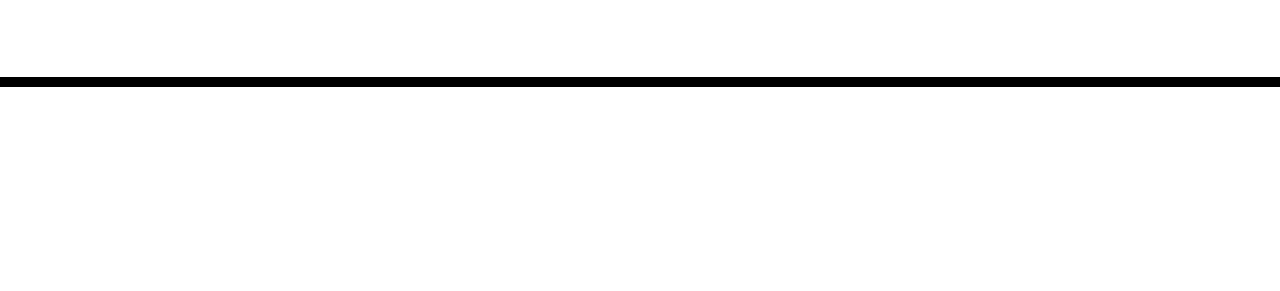
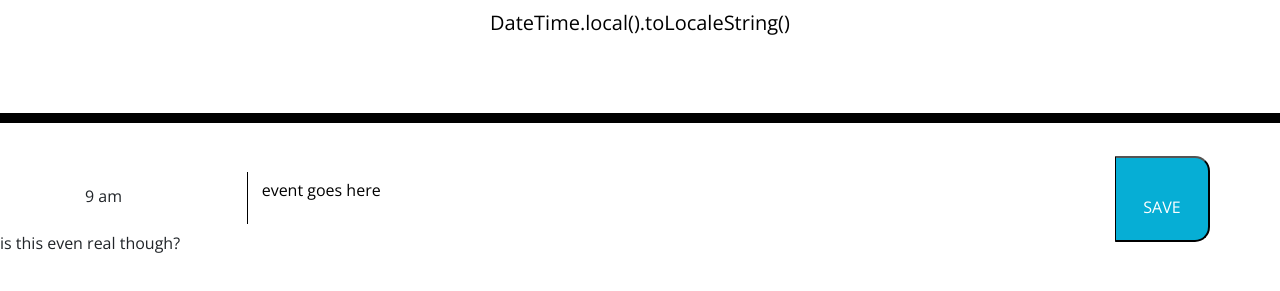
Before and after one commit to Stephdanid/dayPlanner, a plain HTML site: page index.html in a window 1280 px wide. Shown: the part 181-472 px from the top of the page. Drawn offline with nearby package versions, Linux system fonts and the light colour scheme.

Commit message:
added more html tags to match css, added source tag to Luxon library, begun hooking into p tag for calendar display

```diff
--- a/index.html
+++ b/index.html
@@ -1,23 +1,13 @@
 <!DOCTYPE html>
 <html lang="en">
+
 <head>
     <meta charset="UTF-8" />
     <meta name="viewport" content="width=device-width, initial-scale=1.0" />
     <meta http-equiv="X-UA-Compatible" content="ie=edge" />
-    <link
-      rel="stylesheet"
-      href="https://stackpath.bootstrapcdn.com/bootstrap/4.3.1/css/bootstrap.min.css"
-    />
-    <link
-      rel="stylesheet"
-      href="https://use.fontawesome.com/releases/v5.8.1/css/all.css"
-      integrity="sha384-50oBUHEmvpQ+1lW4y57PTFmhCaXp0ML5d60M1M7uH2+nqUivzIebhndOJK28anvf"
-      crossorigin="anonymous"
-    />
-    <link
-      href="https://fonts.googleapis.com/css?family=Open+Sans&display=swap"
-      rel="stylesheet"
-    />
+    <link rel="stylesheet" href="https://stackpath.bootstrapcdn.com/bootstrap/4.3.1/css/bootstrap.min.css" />
+    <link rel="stylesheet" href="https://use.fontawesome.com/releases/v5.8.1/css/all.css" integrity="sha384-50oBUHEmvpQ+1lW4y57PTFmhCaXp0ML5d60M1M7uH2+nqUivzIebhndOJK28anvf" crossorigin="anonymous" />
+    <link href="https://fonts.googleapis.com/css?family=Open+Sans&display=swap" rel="stylesheet" />
     <link rel="stylesheet" href="style.css" />
     <title>Work Day Scheduler</title>
 </head>
@@ -29,10 +19,29 @@
         <p id="currentDay" class="lead"></p>
     </header>
     <div class="container">
+
+        <div class="row">
+            <div class=" time col-1">
+                9 am
+            </div>
+
+            <div class=" timeblock col-10">
+                <textarea> event goes here</textarea>
+            </div>
+
+            <button class="saveBtn col-1">
+                SAVE
+            </button>
+
             <!-- Timeblocks go here -->
         </div>
+    </div>
 
+    <p class="calendar">is this even real though?</p>
     <script src="https://cdnjs.cloudflare.com/ajax/libs/jquery/3.2.1/jquery.min.js"></script>
     <script src="https://cdnjs.cloudflare.com/ajax/libs/moment.js/2.24.0/moment.min.js"></script>
+    <script src="'luxon/src/datetime.js'"></script>
+    <script src="script.js"></script>
 </body>
+
 </html>
--- /dev/null
+++ b/script.js
@@ -0,0 +1,12 @@
+// displayed current day at the top of calendar
+let showCalendar = document.querySelector("#currentDay").textContent = "DateTime.local().toLocaleString()";
+
+
+
+
+
+
+// create grid of time blocks that would contain text areas
+// color code according to time
+//  on save we would save to local storage
+// on page load fill in time blocks on local storage
```
Lines whose indentation alone changed are shown as unchanged.
